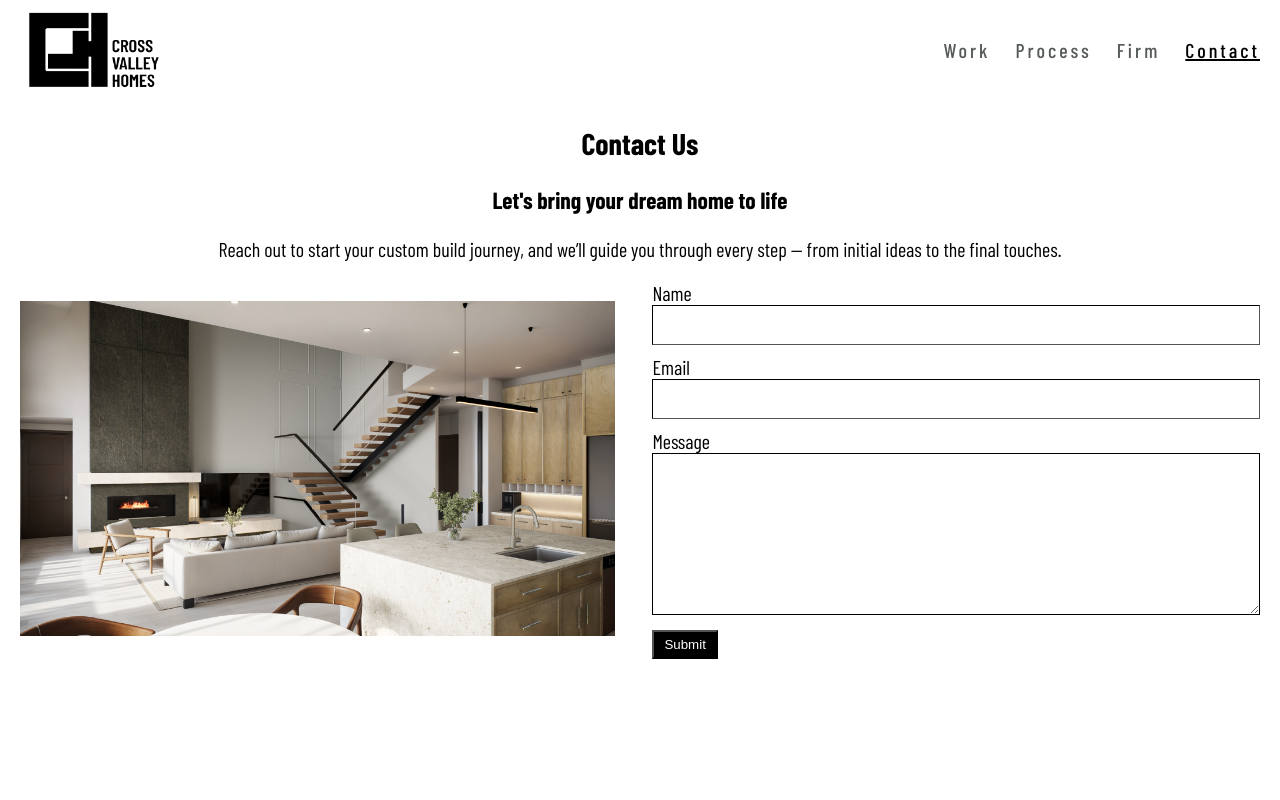
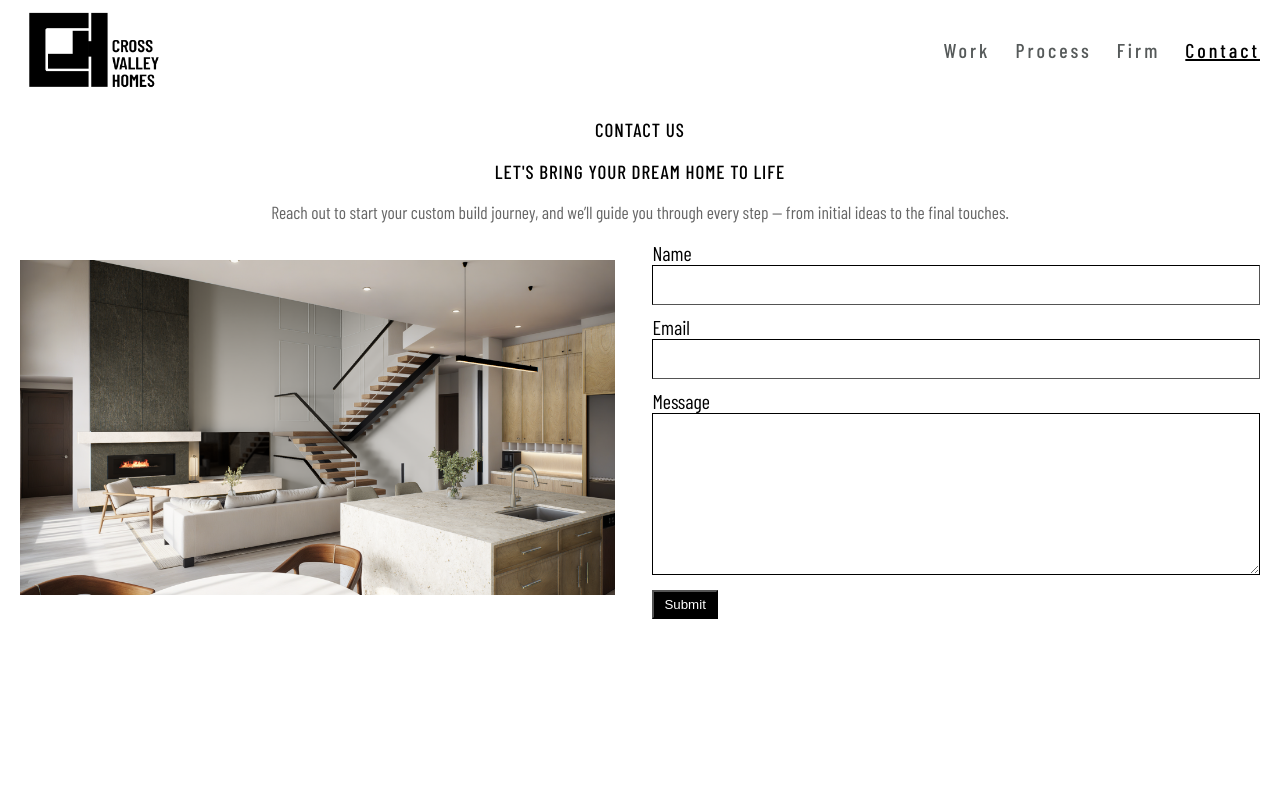
Before and after one commit to shivabuildmyplace/crossvally, a React (Create React App) app: page /contact in a window 1280 px wide. Shown: the top 800 px of the page. Built offline with nearby package versions, Linux system fonts and the light colour scheme; a web font is replaced by a local one.

Commit message:
css
contact-page

```diff
--- a/src/components/Contact/contact.css
+++ b/src/components/Contact/contact.css
@@ -28,8 +28,19 @@
   max-width: 48%;
 }
 .form-container h2,
-.form-container h3,
+.form-container h3 {
+  text-align: center;
+  font-size: 19px;
+  line-height: 1.2em;
+  letter-spacing: 0.05em;
+  font-weight: 500;
+  font-style: normal;
+  margin: 1em 0 0.5em;
+  text-transform: uppercase;
+}
 .form-container p {
+  font-size: 17.5px;
+  color: #666;
   text-align: center;
 }
 .text-are {
```
